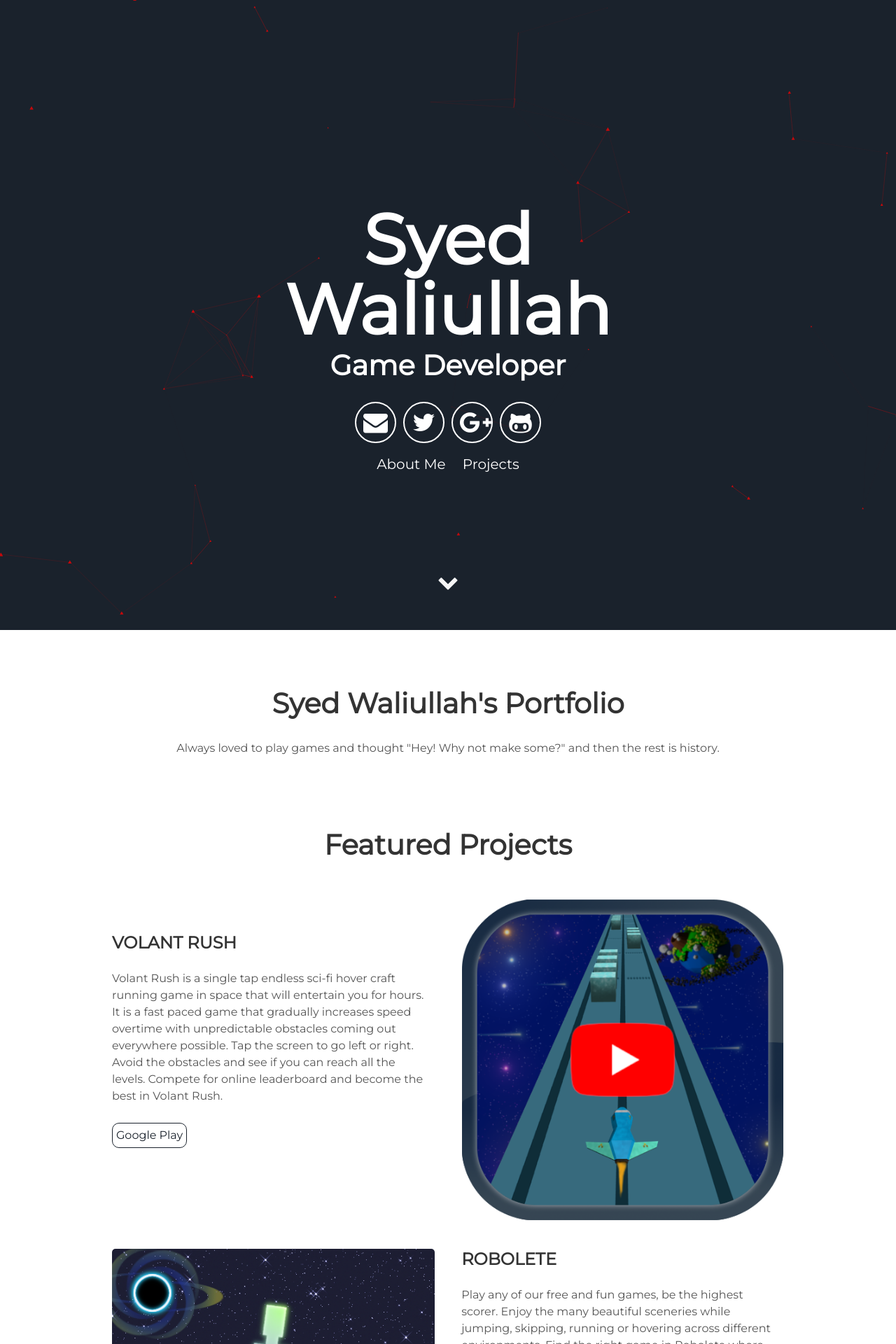
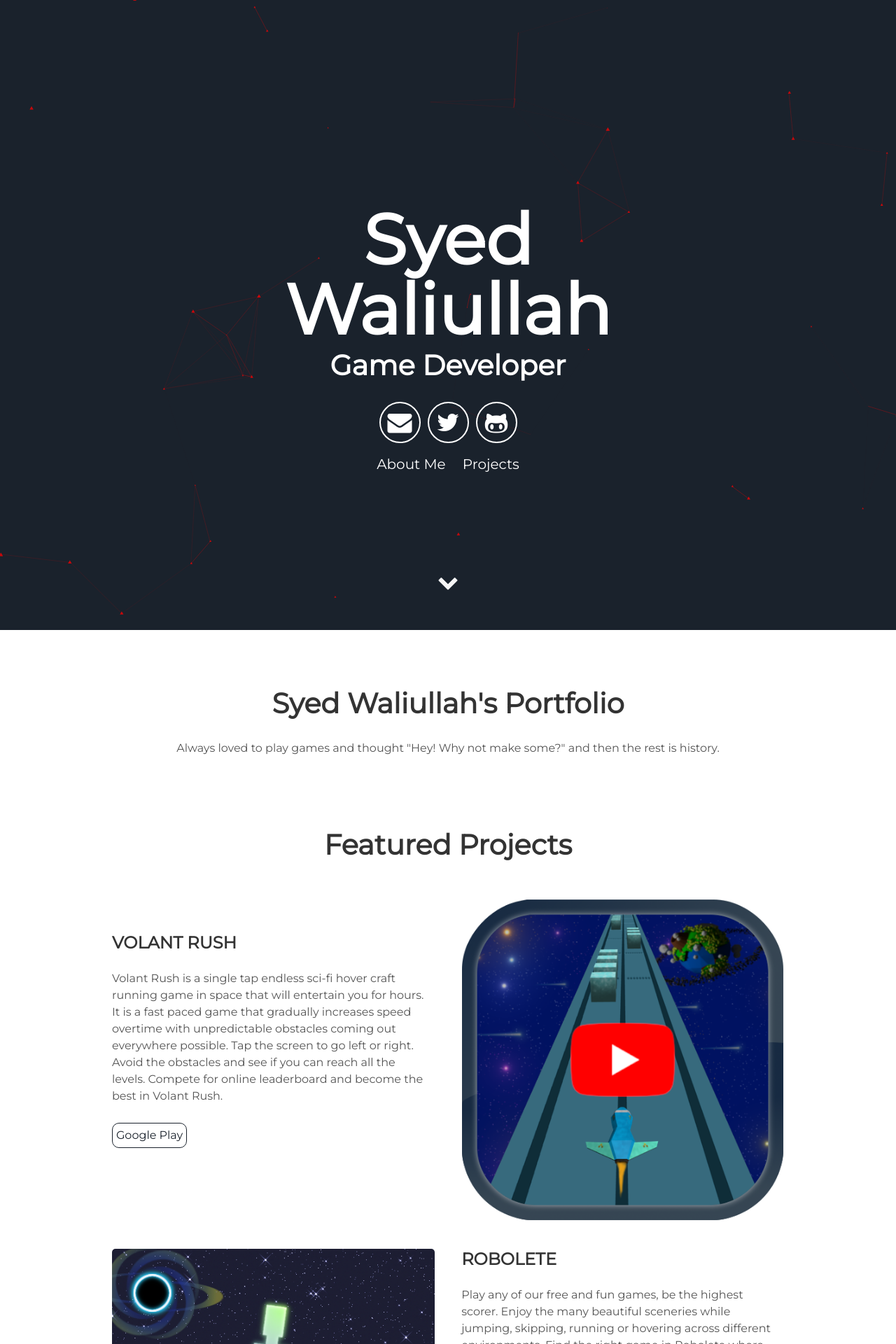
Before and after one commit to deadlykam/deadlykam.github.io, a Jekyll site: the page built from index.html, in a window 1280 px wide. Shown: the top 1920 px of the page at 70% size. Built offline with Jekyll 4.4.1, drawn with Linux system fonts in a browser that asks for light colours.

Commit message:
Update header.html

```diff
--- a/_includes/header.html
+++ b/_includes/header.html
@@ -5,10 +5,9 @@
         <span class="site-description">{{site.user_title}}</span>
       </h1>
       <div class="header-icons">
-        <a aria-label="Send email" href="#"><i class="icon fa fa-envelope"></i></a>
-        <a aria-label="My Twitter" target="_blank" href="#"><i class="icon fa fa-twitter" aria-hidden="true"></i></a>
-        <a aria-label="My Google Plus" target="_blank" href="#"><i class="icon fa fa-google-plus" aria-hidden="true"></i></a>
-        <a aria-label="My Github" target="_blank" href="#"><i class="icon fa fa-github-alt" aria-hidden="true"></i></a>
+        <a aria-label="Send email" href="kamran369mars@gmail.com"><i class="icon fa fa-envelope"></i></a>
+        <a aria-label="My Twitter" target="_blank" href="https://twitter.com/deadlykam"><i class="icon fa fa-twitter" aria-hidden="true"></i></a>
+        <a aria-label="My Github" target="_blank" href="https://github.com/deadlykam"><i class="icon fa fa-github-alt" aria-hidden="true"></i></a>
       </div>
       <div class="header-links">
         <a class="link" href="#about" data-scroll>About Me</a>
```
